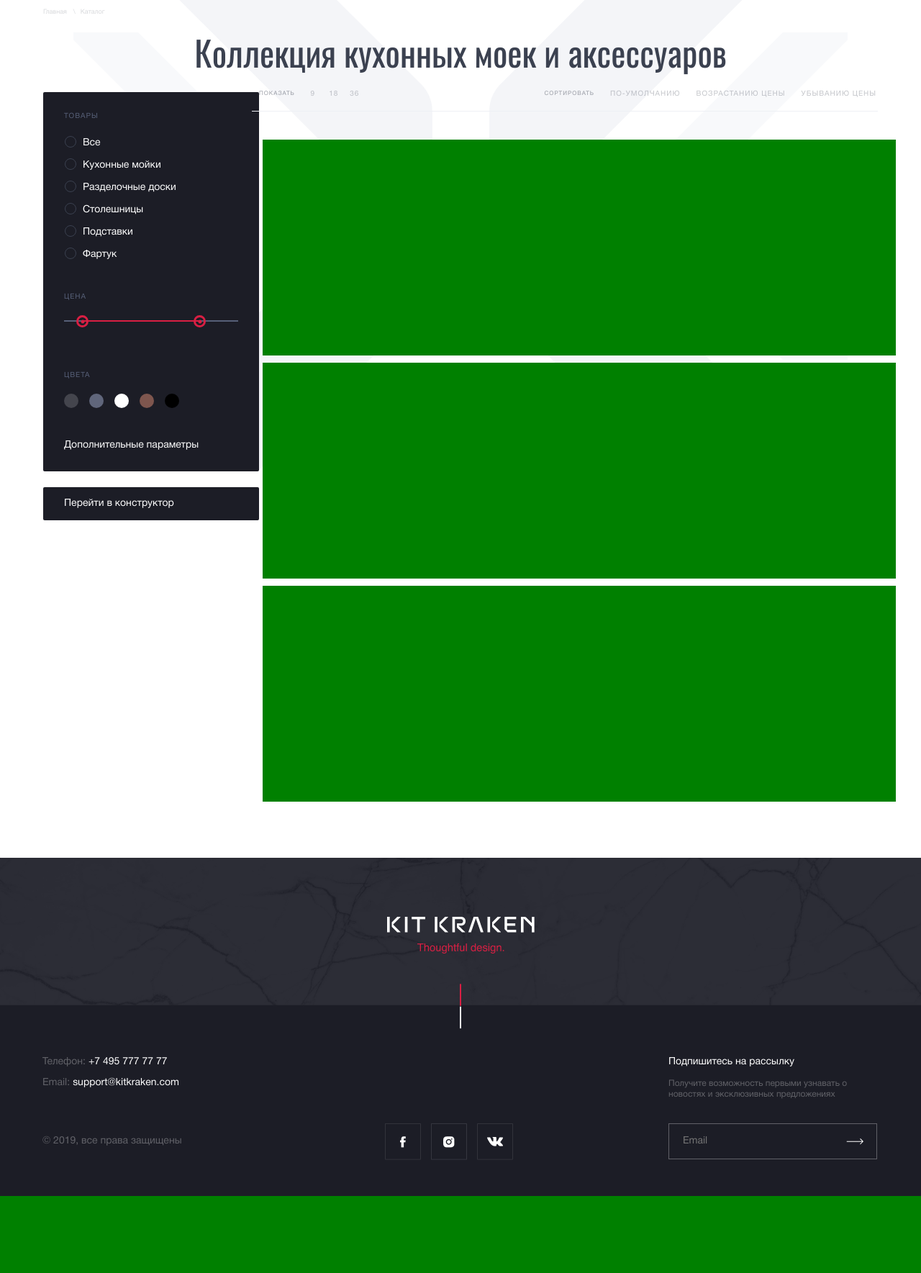
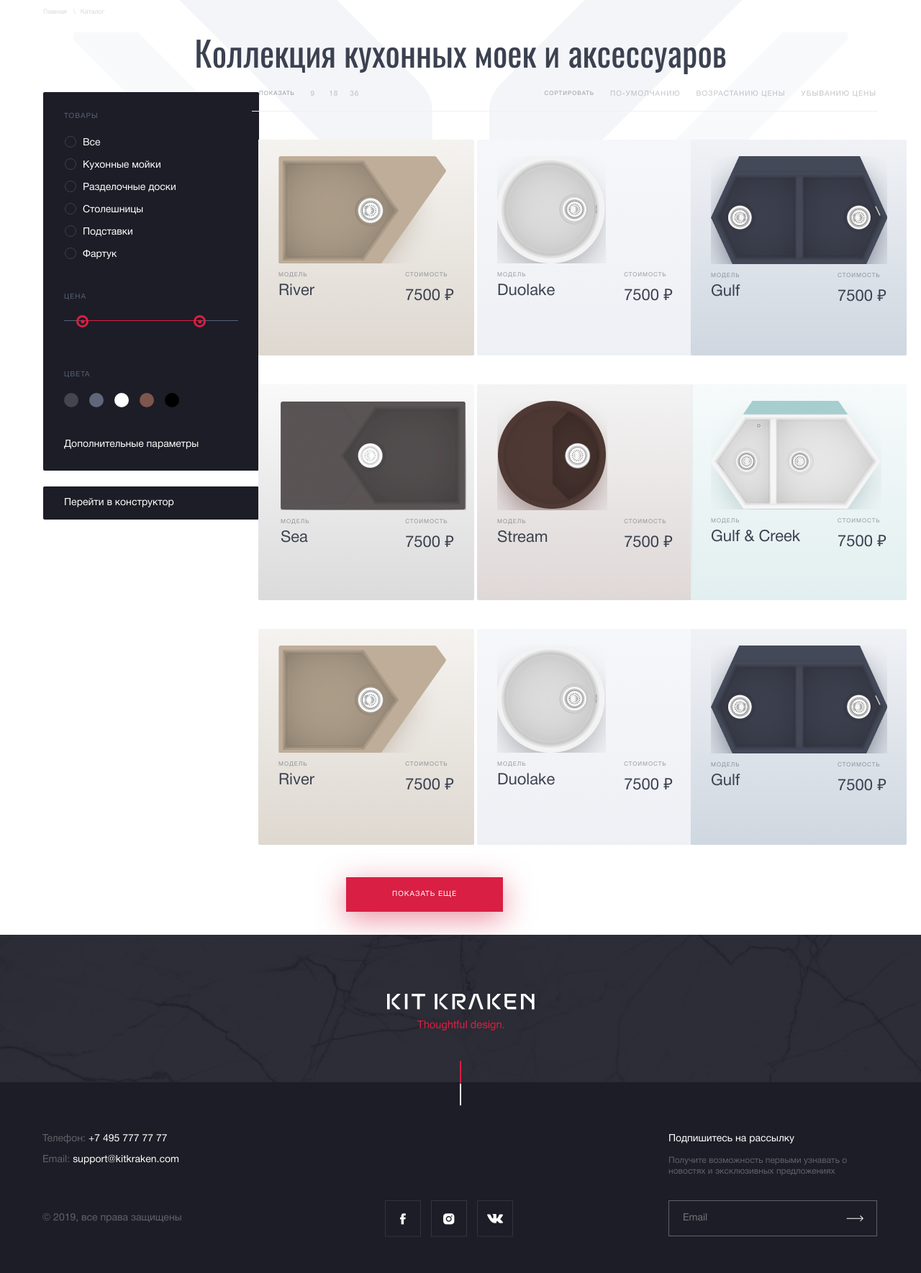
Before and after one commit to Buhanov-Dima/kit, a PHP site: page /catalog.php in a window 1280 px wide. Shown: the part 107-1876 px from the top of the page at 72% size. Before the commit the page ends 1769 px from the top, so only its background shows below. Run offline with PHP 8.4, Linux system fonts and the light colour scheme; some libraries are stand-ins or nearby versions.

Commit message:
Сделал каталог
Сделал каталог, но выравнивание пиксель-в-пиксель бросил пока как ты сказал. Сама верстка страницы готова. Завтра начну О компании делать, Славка пришел, он на выходных скорее всего переезжает на запад города, будем гораздо реже видеться. Такие дела. Посмотри там по бутстрапу, мне кажется я много ебалистики наделал. Но удивительно, что при уменьшении экрана все сохраняется пропорционально на своих местах. Вобщем посмотри.

```diff
--- a/catalog.php
+++ b/catalog.php
@@ -25,17 +25,17 @@
 	</header>
 	<section>
 		<div class="content" id="catalog">
-				<div class="other_pages">
-					<p>Главная</p>
-					<p id="slash">\</p>
-					<p>Каталог</p>
-				</div>
+			<div class="other_pages">
+				<p>Главная</p>
+				<p id="slash">\</p>
+				<p>Каталог</p>
+			</div>
 			<div class="container-fluid">
 				<div class="row">
-					<div class="col-lg-12 mx-auto">
+					<div class="col-lg-12">
 						<h1>Коллекция кухонных моек и аксессуаров</h1>
 					</div>
-					<div class="col-lg-3 no-gutter lp-0">
+					<div class="col-lg-3 lp-0">
 						<div class="left-side">
 							<h3 class="labels">товары</h3>
 							<form class="radio">
@@ -72,8 +72,8 @@
 							<p>Перейти в конструктор</p>
 						</div>
 					</div>
-					<div class="col-lg-9 mx-auto lp-0 rp-0">
-						<div class="col-lg-12 mx-auto lp-0 rp-0">
+					<div class="col-lg-9 lp-0 rp-0">
+						<div class="col-lg-12 lp-0 rp-0">
 							<div class="view-and-sort">
 								<div class="view">
 									<div id="viewing">
@@ -105,42 +105,155 @@
 								</div>
 							</div>
 						</div>
-						<div class="col-lg-12 mx-auto">
+						<div class="col-lg-12 lp-0 rp-0">
 							<div class="items">
 								<div class="row only_row">
-									<div class="col-lg-4 mx-auto">
-										<div class="item"></div>
+									<div class="col-lg-4">
+										<div class="item river">
+											<img src="img/catalog/river.png" alt="river">
+											<div class="description">
+												<div class="model">
+													<p>модель</p>
+													<p>River</p>
+												</div>
+												<div class="cost">
+													<p>стоимость</p>
+													<p>7500 &#8381;</p>
+												</div>
+											</div>
+										</div>
 									</div>
-									<div class="col-lg-4 mx-auto">
-										<div class="item"></div>
+									<div class="col-lg-4">
+										<div class="item duolake mar-lef">
+											<img src="img/catalog/duolake.png" alt="duolake">
+											<div class="description">
+												<div class="model">
+													<p>модель</p>
+													<p>Duolake</p>
+												</div>
+												<div class="cost">
+													<p>стоимость</p>
+													<p>7500 &#8381;</p>
+												</div>
+											</div>
+										</div>
 									</div>
-									<div class="col-lg-4 mx-auto">
-										<div class="item"></div>
+									<div class="col-lg-4">
+										<div class="item gulf mar-lef">
+											<img src="img/catalog/gulf.png" alt="gulf">
+											<div class="description">
+												<div class="model">
+													<p>модель</p>
+													<p>Gulf</p>
+												</div>
+												<div class="cost">
+													<p>стоимость</p>
+													<p>7500 &#8381;</p>
+												</div>
+											</div>
+										</div>
 									</div>
 								</div>
 								<div class="row only_row">
-									<div class="col-lg-4 mx-auto">
-										<div class="item"></div>
+									<div class="col-lg-4">
+										<div class="item sea mar-top">
+											<img src="img/catalog/sea.png" alt="sea">
+											<div class="description">
+												<div class="model">
+													<p>модель</p>
+													<p>Sea</p>
+												</div>
+												<div class="cost">
+													<p>стоимость</p>
+													<p>7500 &#8381;</p>
+												</div>
+											</div>
+										</div>
 									</div>
-									<div class="col-lg-4 mx-auto">
-										<div class="item"></div>
+									<div class="col-lg-4">
+										<div class="item stream mar-top mar-lef">
+											<img src="img/catalog/stream.png" alt="stream">
+											<div class="description">
+												<div class="model">
+													<p>модель</p>
+													<p>Stream</p>
+												</div>
+												<div class="cost">
+													<p>стоимость</p>
+													<p>7500 &#8381;</p>
+												</div>
+											</div>
+										</div>
 									</div>
-									<div class="col-lg-4 mx-auto">
-										<div class="item"></div>
+									<div class="col-lg-4">
+										<div class="item gulf-and-creek mar-top mar-lef">
+											<img src="img/catalog/gulf-and-creek.png" alt="gulf-and-creek">
+											<div class="description">
+												<div class="model">
+													<p>модель</p>
+													<p>Gulf &#38; Creek</p>
+												</div>
+												<div class="cost">
+													<p>стоимость</p>
+													<p>7500 &#8381;</p>
+												</div>
+											</div>
+										</div>
 									</div>
 								</div>
 								<div class="row only_row">
-									<div class="col-lg-4 mx-auto">
-										<div class="item"></div>
+									<div class="col-lg-4">
+										<div class="item river mar-top">
+											<img src="img/catalog/river.png" alt="river">
+											<div class="description">
+												<div class="model">
+													<p>модель</p>
+													<p>River</p>
+												</div>
+												<div class="cost">
+													<p>стоимость</p>
+													<p>7500 &#8381;</p>
+												</div>
+											</div>
+										</div>
 									</div>
-									<div class="col-lg-4 mx-auto">
-										<div class="item"></div>
+									<div class="col-lg-4">
+										<div class="item duolake mar-lef mar-top">
+											<img src="img/catalog/duolake.png" alt="duolake">
+											<div class="description">
+												<div class="model">
+													<p>модель</p>
+													<p>Duolake</p>
+												</div>
+												<div class="cost">
+													<p>стоимость</p>
+													<p>7500 &#8381;</p>
+												</div>
+											</div>
+										</div>
 									</div>
-									<div class="col-lg-4 mx-auto">
-										<div class="item"></div>
+									<div class="col-lg-4">
+										<div class="item gulf mar-lef mar-top">
+											<img src="img/catalog/gulf.png" alt="gulf">
+											<div class="description">
+												<div class="model">
+													<p>модель</p>
+													<p>Gulf</p>
+												</div>
+												<div class="cost">
+													<p>стоимость</p>
+													<p>7500 &#8381;</p>
+												</div>
+											</div>
+										</div>
 									</div>
 								</div>
 							</div>
+						</div>
+					</div>
+					<div class="col-lg-6">
+						<div class="show">
+							<p>показать еще</p>
 						</div>
 					</div>
 				</div>
--- a/css/style2.css
+++ b/css/style2.css
@@ -626,7 +626,7 @@ h1{
 .ui-widget-header{
 	margin-top: 10px;
 	background-color: red;
-	height: 2px;
+	height: 1px;
 }
 #polzun{
 	margin-bottom: 30px;
@@ -684,7 +684,7 @@ h1{
 }
 
 .ui-slider-horizontal {
-    height: 2px;
+    height: 1px;
 }
 
 .ui-slider {
@@ -815,13 +815,99 @@ p.labels {
 	margin-left: 22px;
 }
 
+.items{
+	background: #FFF;
+	margin-left:9px;
+	margin-bottom: 57px;
+}
 .item{
 	width: 300px;
 	height: 300px;
-	background-color: green;
-	padding-right:10px;
+	padding: 23px 28px;
+	border-radius: 2px;
 }
 
 .only_row{
-	margin-bottom: 10px;
+	margin-bottom: 38px;
 }
+
+.pad-left{
+	padding-left: 85px;
+}
+.col-item{
+	margin-left: 10px;
+}
+.river{
+	background: linear-gradient(180deg, #F5F3F0 0%, #DED8D0 100%);
+}
+
+.duolake{
+	background: linear-gradient(180deg, #F6F7FA 0%, #EEF0F5 100%);
+}
+
+.gulf{
+	background: linear-gradient(180deg, #F0F2F6 0%, #CFD7E0 100%);
+}
+
+.sea{
+	background: linear-gradient(180deg, rgba(236, 236, 236, 0.3) 0%, #DBDBDB 100%);
+	padding-left: 31px;
+}
+
+.stream{
+	background: linear-gradient(180deg, rgba(217, 217, 217, 0.3) 0%, #DFD8D7 100%);
+}
+
+.gulf-and-creek{
+	background: linear-gradient(180deg, rgba(226, 239, 240, 0.3) 0%, #E2EFF0 100%);
+}
+
+.description{
+	display: flex;
+	justify-content: space-between;
+	margin-top: 5%;
+}
+
+.description div p:first-child{
+	font-family: HelveticaNeueCyr;
+	font-size: 8px;
+	line-height: normal;
+	letter-spacing: 1px;
+	text-transform: uppercase;
+	color: #3B4150;
+	mix-blend-mode: normal;
+	opacity: 0.5;
+	margin-bottom: 6px;
+}
+
+.description div p:last-child{
+	font-family: HelveticaNeueCyr;
+	font-size: 22px;
+	line-height: normal;
+	color: #3B4150;
+}
+
+.mar-top{
+	margin-top: 2px;
+}
+.mar-lef{
+	margin-left: 7px;
+}
+
+.show{
+	font-family: HelveticaNeueCyr;
+	font-size: 10px;
+	line-height: normal;
+	letter-spacing: 0.1em;
+	text-transform: uppercase;
+	color: white;
+	padding: 19px 64px;
+	background-color: #D91F43;
+	width: auto;
+	margin-top: -12px;
+	margin-right: -74px;
+	display: inline-flex;
+	position: absolute;
+	right : 15px;
+	box-shadow: 0px 10px 40px rgba(217, 31, 67, 0.5);
+}
```
Also changed, not shown: img/catalog/duolake.png (added), img/catalog/gulf-and-creek.png (added), img/catalog/gulf.png (added), img/catalog/river.png (added), img/catalog/sea.png (added), img/catalog/stream.png (added).
